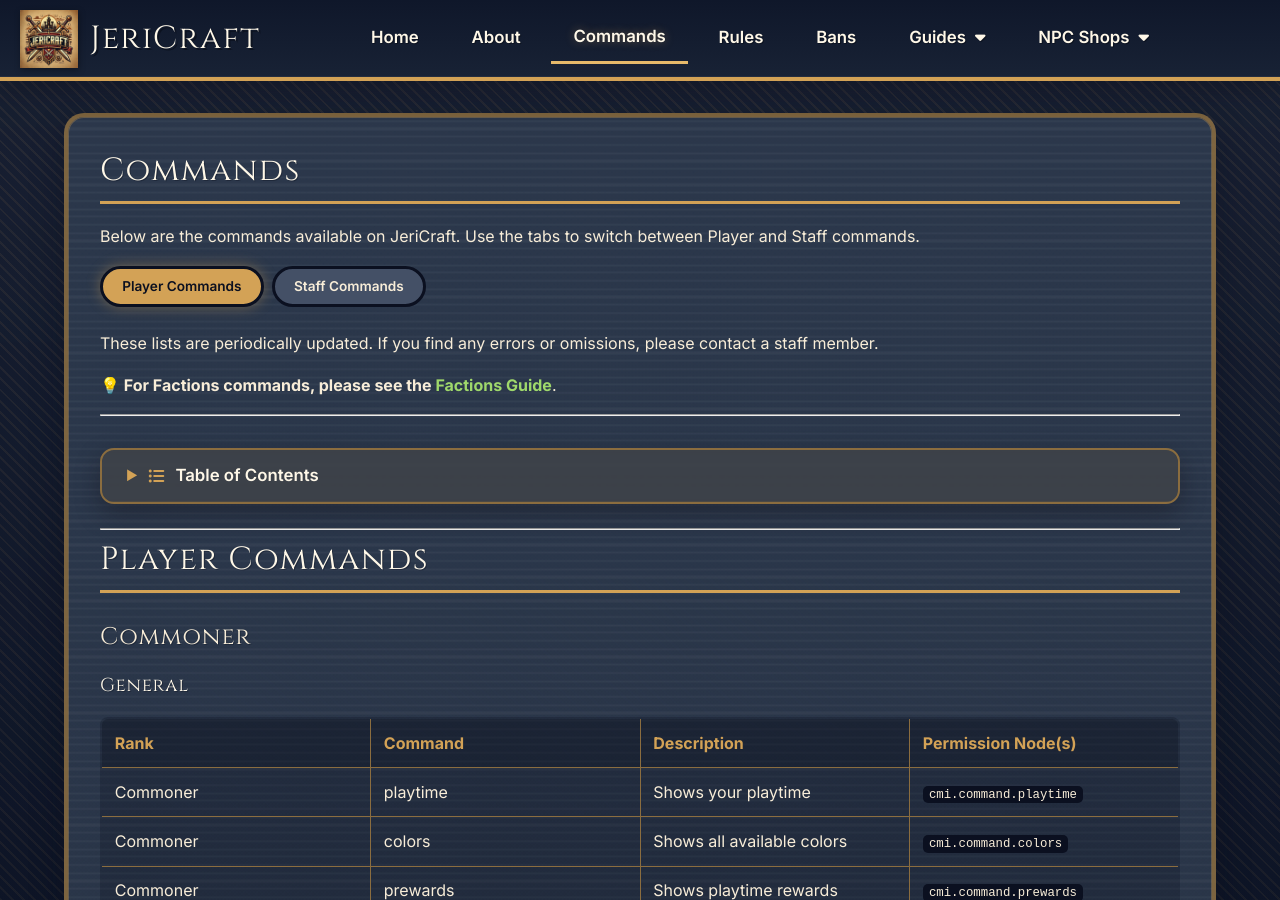
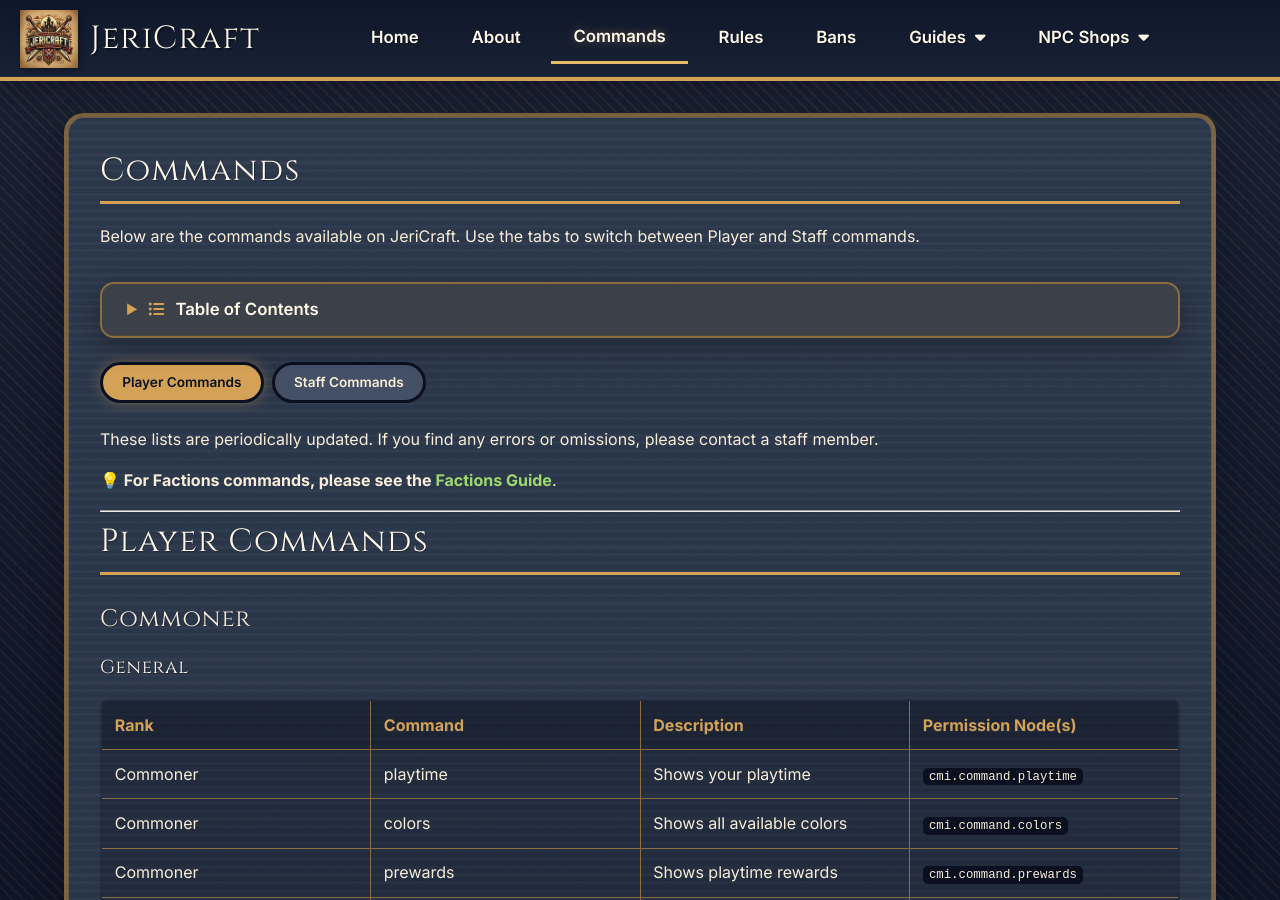
Before and after one commit to Chalwk/JeriCraft, a Jekyll site: the page built from commands.html, in a window 1280 px wide and 900 px high. Built offline with Jekyll 4.4.1, drawn with Linux system fonts in a browser that asks for light colours; some of the changed lines change nothing that is shown.

Commit message:
fix: scope commands page TOC to active tab and dedupe placeholder

```diff
--- a/_includes/player-commands.md
+++ b/_includes/player-commands.md
@@ -1,10 +1,6 @@
 <!-- Copyright (c) 2026 Jericho Crosby (Chalwk). All rights reserved. -->
 
 **💡 For Factions commands, please see the [Factions Guide]({{site.baseurl}}/guides/factions)**.
-
----
-
-{% include toc.html %}
 
 ---
 
@@ -109,6 +105,8 @@
 | Commoner | iinfo `<id/name>` | Show information about the item in your hand | `ChestShop.iteminfo` |
 | Commoner | cstoggle          | Toggle buy and sell notification message     | `ChestShop.toggle`   |
 
+---
+
 ## Villager
 
 ### Kits
@@ -126,6 +124,8 @@
 | Villager | ride                                                                                      | Allows you to ride entities                                             | `cmi.command.ride`                                                                                                                     |
 | Villager | hat                                                                                       | Place item you're holding on your head                                  | `cmi.command.hat`                                                                                                                      |
 | Villager | solve `[equation]`                                                                        | Solves complex equations ranging from basic 2+2 to cos(1)*pi/0.4+tan(5) | `cmi.command.solve`                                                                                                                    |
+
+---
 
 ## Artisan
 
--- a/_includes/staff-commands.md
+++ b/_includes/staff-commands.md
@@ -1,10 +1,6 @@
 <!-- Copyright (c) 2026 Jericho Crosby (Chalwk). All rights reserved. -->
 
 **💡 For more information about staff ranks, roles and responsibilities, see [Roles & Responsibilities Guide]({{site.baseurl}}/guides/roles-and-responsibilities)**.
-
----
-
-{% include toc.html %}
 
 ---
 
@@ -29,6 +25,8 @@
 | Sentinel | note `[name]` `[add/remove/clear/list]` `(id/note)` | Add, remove, clear or list notes for player | `cmi.command.note`, `cmi.command.note.others`, `cmi.command.note.add`, `cmi.command.note.remove` |
 | Sentinel | alert `[name]` `(reason)`                           | Alerts administration on players login      | `cmi.command.alert`                                                                              |
 | Sentinel | alertlist                                           | Show alert list                             | `cmi.command.alertlist`                                                                          |
+
+---
 
 ## Justiciar
 
@@ -112,6 +110,8 @@
 | Justiciar | rg `redefine` `[-w <world>]` `[-g]`                                               | Redefine a region to your current selection<br><br> See [link](https://worldguard.enginehub.org/en/latest/regions/commands/) for full list of commands and examples. | `worldguard.region.redefine.*`     |
 | Justiciar | rg `remove` `[-w <world>]` `[-f]` `[-u]` `<id>`                                   | Remove a region<br><br> See [link](https://worldguard.enginehub.org/en/latest/regions/commands/) for full list of commands and examples.                             | `worldguard.region.remove.*`       |
 | Justiciar | rg `flags` `[-w <world>]` `[-p <page>]` `<id>`                                    | List the flags set on a region<br><br> See [link](https://worldguard.enginehub.org/en/latest/regions/commands/) for full list of commands and examples.              | `worldguard.region.flag.*`         |
+
+---
 
 ## High-Lord
 
@@ -208,6 +208,8 @@
 | High-Lord | pex `user` `<user>` `suffix [newsuffix]`          | Set player suffix               | `permissions.manage.users.suffix.*`                                                                                                                                                                                                                                                           |
 | High-Lord | pex `user` `<user>` `prefix [newprefix]`          | Set player prefix               | `permissions.manage.users.prefix.*`                                                                                                                                                                                                                                                           |
 
+---
+
 ## Sovereign
 
 | Rank      | Command                                         | Description | Permission Node(s) |
--- a/_includes/toc.html
+++ b/_includes/toc.html
@@ -14,31 +14,41 @@
 </div>
 
 <script>
-    document.addEventListener("DOMContentLoaded", function () {
+    (function () {
+        function getScope() {
+            if (document.querySelector('.tab-content')) {
+                return document.querySelector('.tab-content.active');
+            }
+            return document.querySelector('.page-content');
+        }
+
+        function buildToc() {
             const placeholder = document.getElementById('jekyll-toc-placeholder');
             if (!placeholder) return;
 
-        const content = document.querySelector('.page-content');
-        if (!content) {
+            const scope = getScope();
+            if (!scope) {
                 placeholder.innerHTML = '<p><em>Content area not found.</em></p>';
                 return;
             }
 
-        const headings = content.querySelectorAll('h1, h2, h3, h4, h5, h6');
+            const headings = scope.querySelectorAll('h1, h2, h3, h4, h5, h6');
             if (headings.length === 0) {
                 placeholder.innerHTML = '<p><em>No headings found.</em></p>';
                 return;
             }
 
+            const prefix = scope.id || 'toc';
             headings.forEach((heading, idx) => {
-            if (!heading.id) heading.id = 'toc-heading-' + idx;
+                if (!heading.id) heading.id = prefix + '-heading-' + idx;
             });
 
-        let toc = document.createElement('ul');
-        let stack = [{ level: 1, list: toc }];
+            const toc = document.createElement('ul');
+            const stack = [{ level: 1, list: toc }];
 
             headings.forEach((heading) => {
                 const level = parseInt(heading.tagName[1], 10);
+
                 const link = document.createElement('a');
                 link.href = '#' + heading.id;
                 link.textContent = heading.innerText;
@@ -67,5 +77,9 @@
 
             placeholder.innerHTML = '';
             placeholder.appendChild(toc);
-    });
+        }
+
+        document.addEventListener('DOMContentLoaded', buildToc);
+        document.addEventListener('tabchange', buildToc);
+    })();
 </script>
--- a/commands.html
+++ b/commands.html
@@ -10,6 +10,8 @@
 <section class="page-content">
   <h1>Commands</h1>
   <p>Below are the commands available on JeriCraft. Use the tabs to switch between Player and Staff commands.</p>
+
+  {% include toc.html %}
 
   <div class="tabs">
     <button class="tab-btn active" data-tab="player">Player Commands</button>
@@ -41,6 +43,7 @@
         contents.forEach(c => c.classList.remove('active'));
         this.classList.add('active');
         document.getElementById(this.dataset.tab).classList.add('active');
+        document.dispatchEvent(new CustomEvent('tabchange'));
       });
     });
   });
```
Lines whose indentation alone changed are shown as unchanged.
